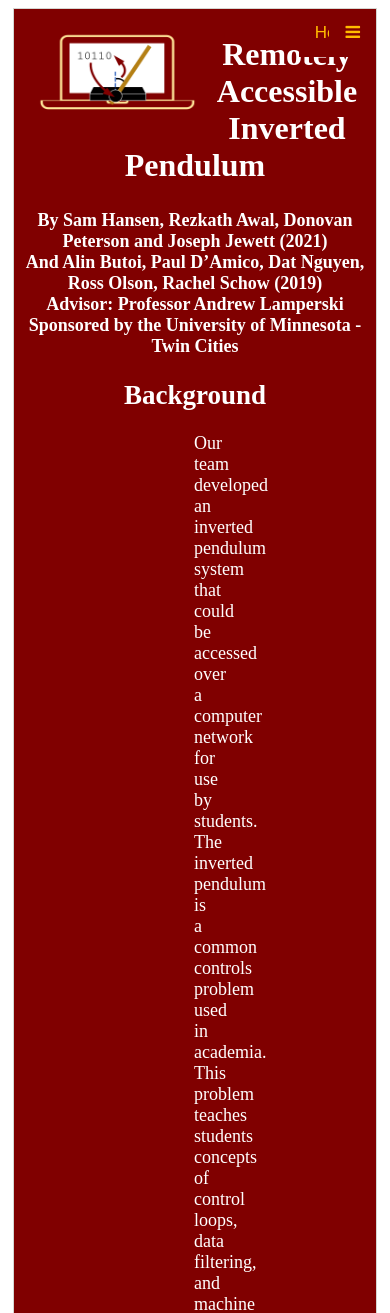
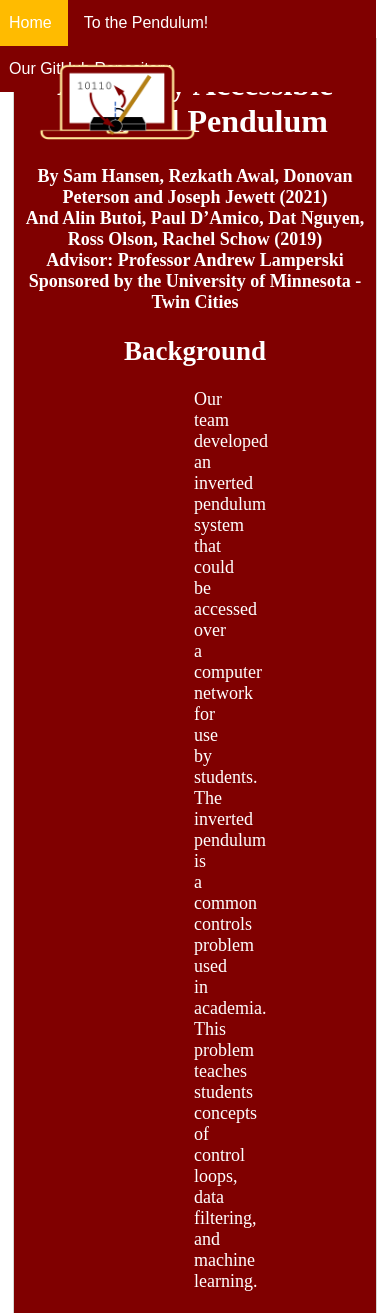
Before and after one commit to awalx003new/ee4951W_pendulum_web, a Flask app: page / in a window 390 px wide. Shown: the top 1313 px of the page. Run offline with Flask 2, Linux system fonts and the light colour scheme.

Commit message:
Removed hamburger menu, added horizontal nav menu, fixed header

```diff
--- a/app/app/static/css/style.css
+++ b/app/app/static/css/style.css
@@ -5,10 +5,10 @@
     border: 1px solid #d5d6d2;
     text-align: center;
     vertical-align: middle;
+    position: relative;
+    top: 30px;
     margin:5px;
     font-family: "Times New Roman", Times, serif;
-    /* Lower the priority of the z-index so that the img can go on top*/
-    z-index: -1;
 }
 
 /* Customize HTML paragraph element margins */
@@ -25,6 +25,10 @@
   /*Image stays to the left of the body container*/
   float: left;
   margin-left: 30px;
+  margin-top: 30px;
+  position: absolute;
+  /* Increase the priority of the z-index so that the img can go on top */
+  z-index: 1;
 }
 
 .button {
@@ -133,53 +137,34 @@
     overflow: hidden;
 }
 
-/*For hamburger menu (triple bar icon) */
-/* Style the navigation menu */
-.topnav {
+ul {
+  list-style-type: none;
+  margin: 0;
+  padding: 0;
+  position: absolute;
+  top: 0;
+  right: 14px;
+  width: 98.2%;
   overflow: hidden;
   background-color: maroon;
-  position: fixed;
-  margin-right: 14px;
-  margin-top: 9px;
-  top: 0;
-  right: 0;
 }
 
-/* Hide the links inside the navigation menu (except for logo/home) */
-.topnav #myLinks {
-  display: none;
+li {
+  float: left;
 }
 
-/* Style navigation menu links */
-.topnav a {
-  /* Color of all the text */
-  color: #ffbb00;
+li a {
+  display: block;
+  color: white;
+  text-align: center;
   padding: 14px 16px;
+  font-family: "Raleway", sans-serif;
   text-decoration: none;
-  font-size: 17px;
-  font-family: "Biome", sans-serif;
-  display: block;
 }
 
-/* Style the hamburger menu */
-.topnav a.icon {
-  background: maroon;
-  display: block;
-  position: fixed;
-  margin-right: 14px;
-  margin-top: 9px;
-  right: 0;
-  top: 0;
+/* Change the link color to #111 (black) on hover */
+li a:hover {
+  background-color: #ffbb00;
+  /* Remove underlines from links */
+  text-decoration: none;
 }
-
-/* Add a grey background color on mouse-over */
-.topnav a:hover {
-  background-color: maroon;
-  color: white;
-}
-
-/* Style the active link (or home/logo) */
-.active {
-  background-color: maroon;
-  color: #ffbb00;
-}
--- a/app/app/static/js/app.js
+++ b/app/app/static/js/app.js
@@ -65,8 +65,10 @@
     });
 */
 
+
 /*For hamburger menu (triple bar icon) */
 /* Toggle between showing and hiding the navigation menu links when the user clicks on the hamburger menu / bar icon */
+/*
 function myFunction() {
   var x = document.getElementById("myLinks");
   if (x.style.display === "block") {
@@ -75,3 +77,4 @@
     x.style.display = "block";
   }
 }
+*/
--- a/app/app/templates/base.html
+++ b/app/app/templates/base.html
@@ -2,7 +2,7 @@
     <head>
         <link rel="stylesheet" href="/static/css/style.css">
         <!-- Load an icon library to show a hamburger menu (bars) on small screens -->
-        <link rel="stylesheet" href="https://cdnjs.cloudflare.com/ajax/libs/font-awesome/4.7.0/css/font-awesome.min.css">
+        <!--<link rel="stylesheet" href="https://cdnjs.cloudflare.com/ajax/libs/font-awesome/4.7.0/css/font-awesome.min.css">-->
         <script type="text/javascript" src="/static/js/app.js"></script>
         <script src="https://code.jquery.com/jquery-3.6.0.slim.min.js" integrity="sha256-u7e5khyithlIdTpu22PHhENmPcRdFiHRjhAuHcs05RI=" crossorigin="anonymous"></script>
         <!--Add custom favicon for browser tab-->
@@ -41,15 +41,12 @@
                <!--<button onClick="window.location.href='http://127.0.0.1:5000/github_repo';">Our GitHub repository </button>
 
                 <button onClick="window.location.href='http://127.0.0.1:5000/index';">To the pendulum! </button>-->
-
-
             </div>
 
             <br>
-            <br>
-        </nav
+        </nav>
         <div>
-          <!--repopulate link with statc P address for controls lab -->
+          <!--repopulate link with statc IP address for controls lab -->
         </div>
         <div id="main">
             {% block content %}
@@ -57,18 +54,11 @@
             {% endblock %}
         </div>
 
-              <!-- Top Navigation Menu -->
-      <div class="topnav">
-        <a href="http://127.0.0.1:5000" class="active">Home</a>
-        <!-- Navigation links (hidden by default) -->
-        <div id="myLinks">
-          <a href="http://127.0.0.1:5000/index">To the pendulum!</a>
-          <a href="http://127.0.0.1:5000/github_repo">Our GitHub Repository</a>
-        </div>
-        <!-- "Hamburger menu" / "Bar icon" to toggle the navigation links -->
-        <a href="javascript:void(0);" class="icon" onclick="myFunction()">
-          <i class="fa fa-bars"></i>
-        </a>
-      </div>
+          <ul>
+            <li><a href="http://127.0.0.1:5000">Home</a></li>
+            <li><a href="http://127.0.0.1:5000/index">To the Pendulum!</a></li>
+            <li><a href="http://127.0.0.1:5000/github_repo">Our GitHub Repository</a></li>
+          </ul>
+
     </body>
 </html>
```
